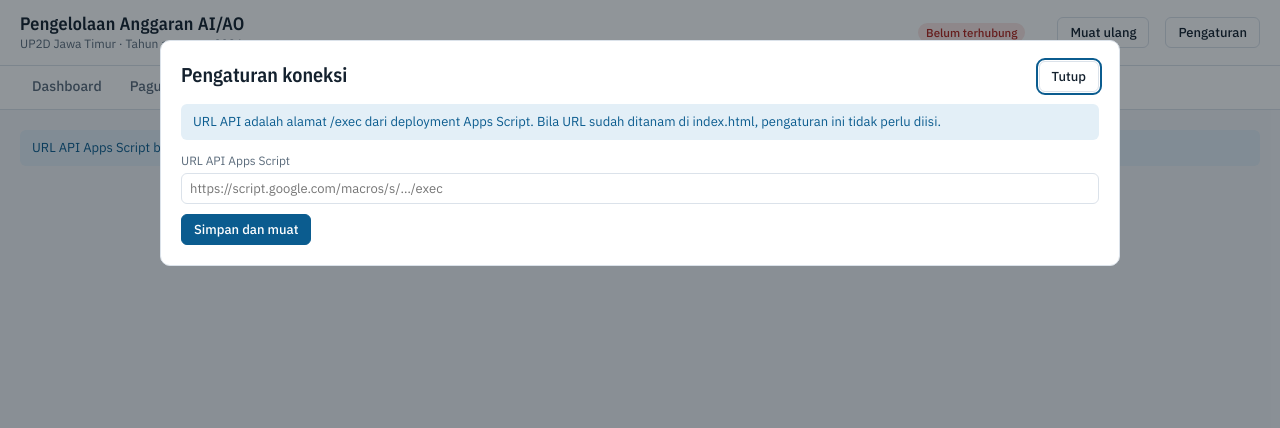
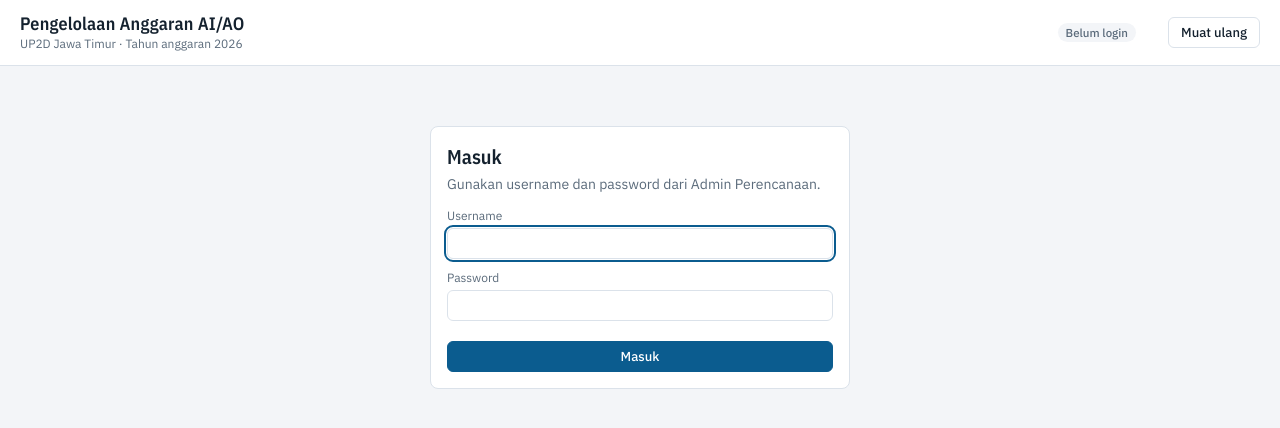
Before and after one commit to dhanikurniawanup2d-sketch/MONITORING-AI-UP2D-JATIM, a plain HTML site: page index.html in a window 1280 px wide. Drawn offline with nearby package versions, Linux system fonts and the light colour scheme.

Commit message:
Update index.html

```diff
--- a/index.html
+++ b/index.html
@@ -118,7 +118,7 @@ const ALASAN_AMD = ['Rekomposisi pekerjaan','Tambah lokasi','Kurang lokasi','Ken
 const WRITE = {'Admin Ren':['PAKET','KONTRAK','AMANDEMEN','BOQ','PROGRES','BAYAR','PLOT_AKI','KATALOG','RENCANA_MATERIAL','DISPOSISI','PROGNOSA'],'PIC User':['PAKET','BOQ','DISPOSISI','KONTRAK','AMANDEMEN','PROGRES','PROGNOSA'],'Manajer':['DISPOSISI'],'Viewer':[]};
 const canWriteAny = sh => USER && (WRITE[USER.peran]||[]).includes(sh);
 // Tempel URL /exec dari deployment Apps Script di antara tanda kutip, lalu simpan file ini.
-const API_URL = '';
+const API_URL = 'https://script.google.com/macros/s/AKfycbyEVINono6Lk9rWI5nuce3Nz5wS5BnwZyEzz_zrED8tyM6MpgBpVAy0gcHhANE5JSOGzQ/exec';
 let CFG = {api:API_URL};
 try{ const c=JSON.parse(localStorage.getItem('aiao_cfg')||'{}'); if(!API_URL && c.api) CFG.api=c.api; }catch(e){}
 let SESI = ''; try{ SESI = localStorage.getItem('aiao_sesi')||''; }catch(e){}
```
